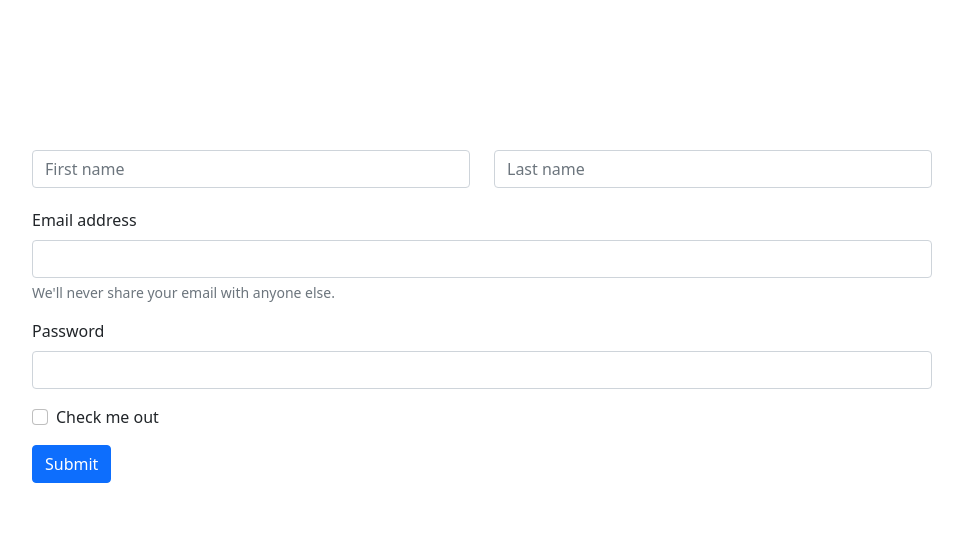
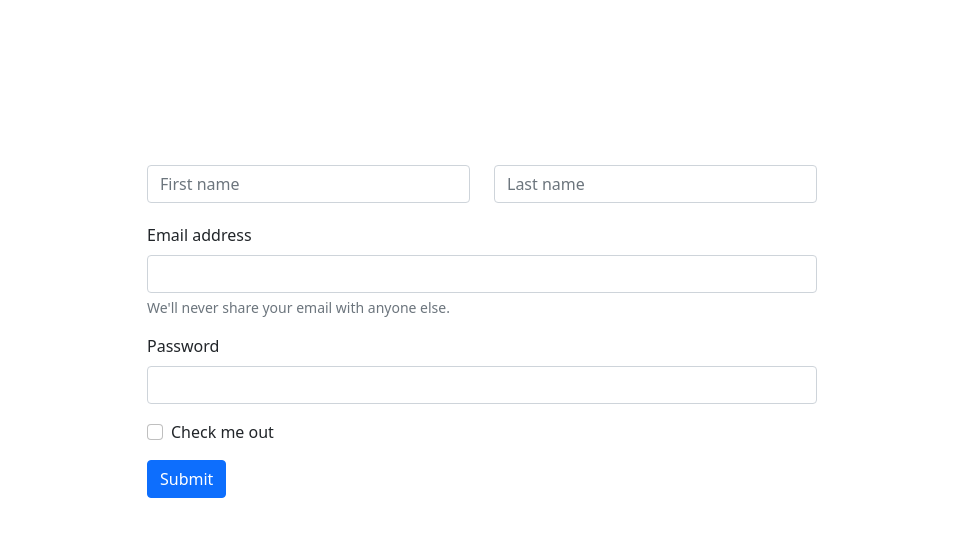
Before and after one commit to Sergo-Kaz13/homework-AJAX, a plain HTML site: page index.html in a window 1280 px wide. Shown: the whole page, without its empty margins (158-1121 px from the left). Drawn offline with nearby package versions, Linux system fonts and the light colour scheme.

Commit message:
finish commit

```diff
--- a/index.html
+++ b/index.html
@@ -13,23 +13,23 @@
   <form id="form">
     <div class="row">
       <div class="col">
-        <input type="text" class="form-control" placeholder="First name" aria-label="First name">
+        <input type="text" class="form-control" placeholder="First name" aria-label="First name" name="firstName">
       </div>
       <div class="col">
-        <input type="text" class="form-control" placeholder="Last name" aria-label="Last name">
+        <input type="text" class="form-control" placeholder="Last name" aria-label="Last name" name="lastName">
       </div>
     </div>
     <div class="mb-3">
       <label for="exampleInputEmail1" class="form-label">Email address</label>
-      <input type="email" class="form-control" id="exampleInputEmail1" aria-describedby="emailHelp">
+      <input type="email" class="form-control" id="exampleInputEmail1" aria-describedby="emailHelp" name="email">
       <div id="emailHelp" class="form-text">We'll never share your email with anyone else.</div>
     </div>
     <div class="mb-3">
       <label for="exampleInputPassword1" class="form-label">Password</label>
-      <input type="password" class="form-control" id="exampleInputPassword1">
+      <input type="password" class="form-control" id="exampleInputPassword1" name="password">
     </div>
     <div class="mb-3 form-check">
-      <input type="checkbox" class="form-check-input" id="exampleCheck1">
+      <input type="checkbox" class="form-check-input" id="exampleCheck1" name="check">
       <label class="form-check-label" for="exampleCheck1">Check me out</label>
     </div>
     <button type="submit" class="btn btn-primary">Submit</button>
--- a/main.js
+++ b/main.js
@@ -1 +1,14 @@
 'use strict'
+
+const {form} = document.forms;
+
+form.addEventListener('submit', formSend);
+
+async function formSend(e) {
+  e.preventDefault();
+
+  const formDate = new FormData(form);
+  const values = Object.fromEntries(formDate.entries());
+
+  console.log(JSON.stringify(values));
+}
--- a/style.css
+++ b/style.css
@@ -1,6 +1,7 @@
 form {
-  max-width: 900px;
+  max-width: 700px;
   margin: 150px auto;
+  padding: 15px;
 }
 .row {
   margin-bottom: 20px;
```
